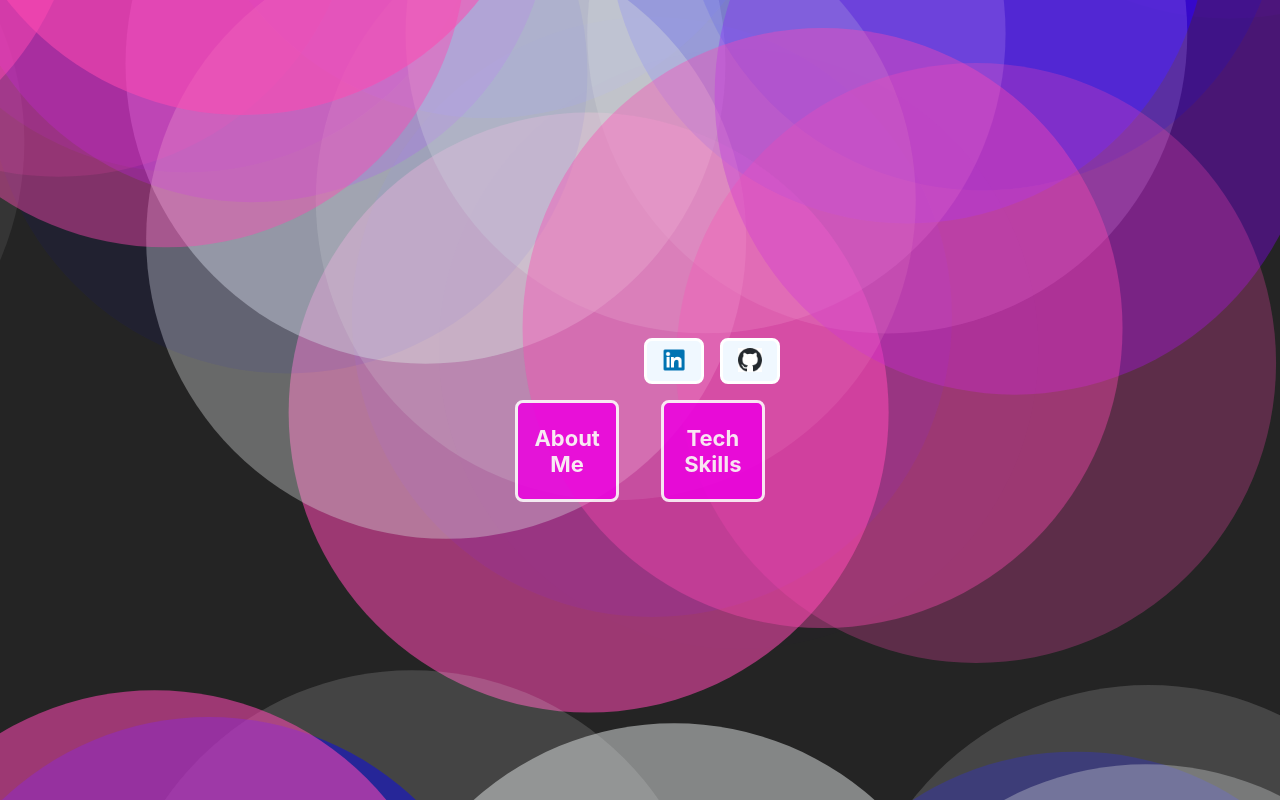
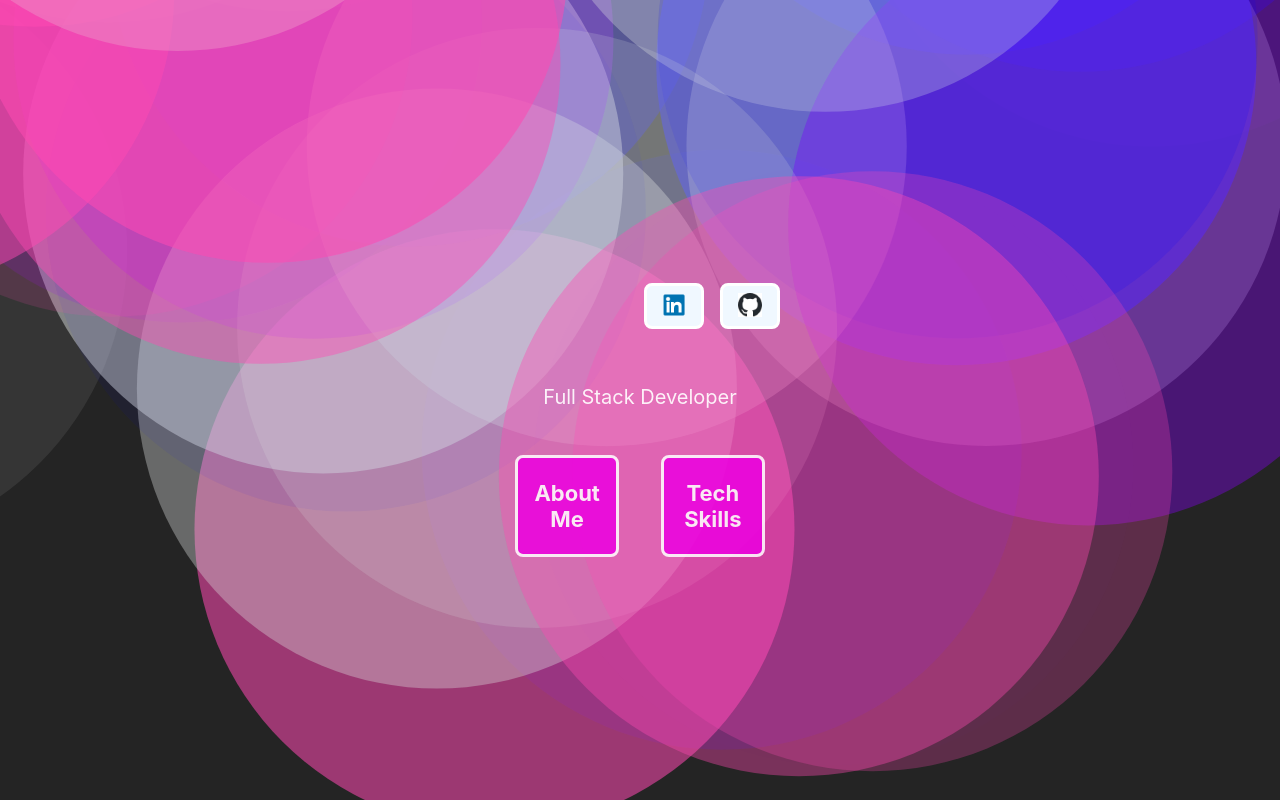
Before and after one commit to DanielCouperthwaite/urban-health, a React (Vite) app: page /home in a window 1280 px wide. Built offline with nearby package versions, Linux system fonts and the light colour scheme.

Commit message:
alter app width

```diff
--- a/src/Home/Home.jsx
+++ b/src/Home/Home.jsx
@@ -53,10 +53,10 @@ export default function Home ({projects}) {
 
 
 
-                                       {/* <div style={{marginTop: "40px", marginBottom: "40px", marginLeft: "0", marginRight: "0"}}>
-                                            <img className="name" src={name}></img>
+                                       <div style={{marginTop: "40px", marginBottom: "40px", marginLeft: "0", marginRight: "0"}}>
+                                            {/* <img className="name" src={name}></img> */}
                                             <p>Full Stack Developer</p>
-                                       </div>     */}
+                                       </div>
                                 </div>
                             </div>
                         </Grow>
```
